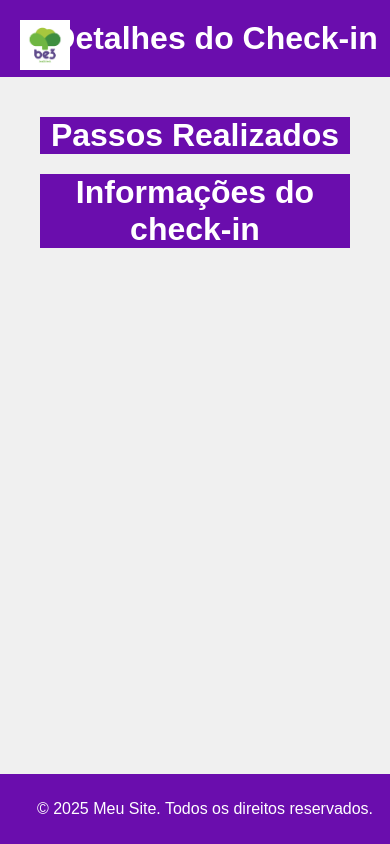
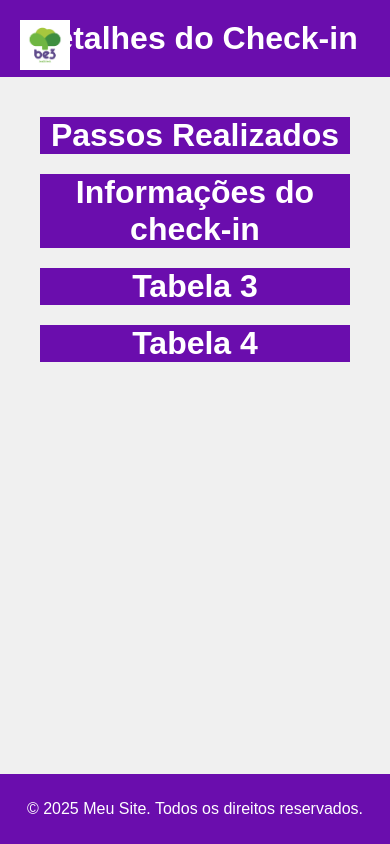
Before and after one commit to atairhubler/MeuSite, a website built with Parcel: page PesquisaAvancada/novaJanela.html in a window 390 px wide. Shown: the top 844 px of the page. Built offline with nearby package versions, Linux system fonts and the light colour scheme; no server answers.

Commit message:
Ajuste tabelhas de detalhes checkin

```diff
--- a/PesquisaAvancada/StylesnovaJanela.css
+++ b/PesquisaAvancada/StylesnovaJanela.css
@@ -5,6 +5,7 @@ body {
     padding: 0;
     color: #333;
     display: flex;
+    align-items: center;
     flex-direction: column;
     min-height: 100vh; /* Garante que o body ocupe pelo menos 100% da altura da tela */
 }
@@ -54,14 +55,14 @@ footer {
     font-size: 2em;
     font-weight: bold;
     color: white;
-    margin-bottom: -20px;
+    margin-bottom: 0px;
     text-align: center;
 }
 
 
 main {
     display: grid;
-    grid-template-columns: repeat(1, 1fr); /* Garante 2 colunas para as tabelas */
+    grid-template-columns: repeat(2, 1fr); /* Garante 2 colunas para as tabelas */
     gap: 20px; /* Espaçamento entre as tabelas */
     justify-content: center;
     width: 100%;
@@ -101,6 +102,13 @@ table tbody tr:hover {
     }
 
     table {
-        max-width: 100%;
+        max-width: 100%; /* Garantir que a tabela não ultrapasse a largura */
+        width: 100%; /* A tabela deve ocupar 100% da largura disponível */
+        table-layout: fixed; /* Pode ajudar a controlar melhor o layout da tabela */
+    }
+
+    /* Adicionando rolagem horizontal caso a tabela ultrapasse a largura da tela */
+    #lista-tabelas {
+        overflow-x: auto; /* Adiciona rolagem horizontal ao contêiner */
     }
 }
--- a/PesquisaAvancada/novaJanela.html
+++ b/PesquisaAvancada/novaJanela.html
@@ -17,16 +17,16 @@
 
     <section id="lista-tabelas">
         <main>
-        <div class="titulo-tabela" id="titulo4">Passos Realizados</div>
             <table id="tabela1">
+                <caption class="titulo-tabela" id="titulo4">Passos Realizados</caption>
                 <thead>
                     <tr></tr>
                 </thead>
                 <tbody></tbody>
             </table>
 
-        <div class="titulo-tabela" id="titulo4">Informações do check-in</div>
             <table id="tabela2">
+                <caption class="titulo-tabela" id="titulo4">Informações do check-in</caption>
                 <thead>
                     <tr></tr>
                 </thead>
@@ -34,6 +34,7 @@
             </table>
 
             <table id="tabela3">
+                <caption class="titulo-tabela" id="titulo4">Tabela 3</caption>
                 <thead>
                     <tr></tr>
                 </thead>
@@ -41,6 +42,7 @@
             </table>
 
             <table id="tabela4">
+                <caption class="titulo-tabela" id="titulo4">Tabela 4</caption>
                 <thead>
                     <tr></tr>
                 </thead>
```
Lines whose indentation alone changed are shown as unchanged.
